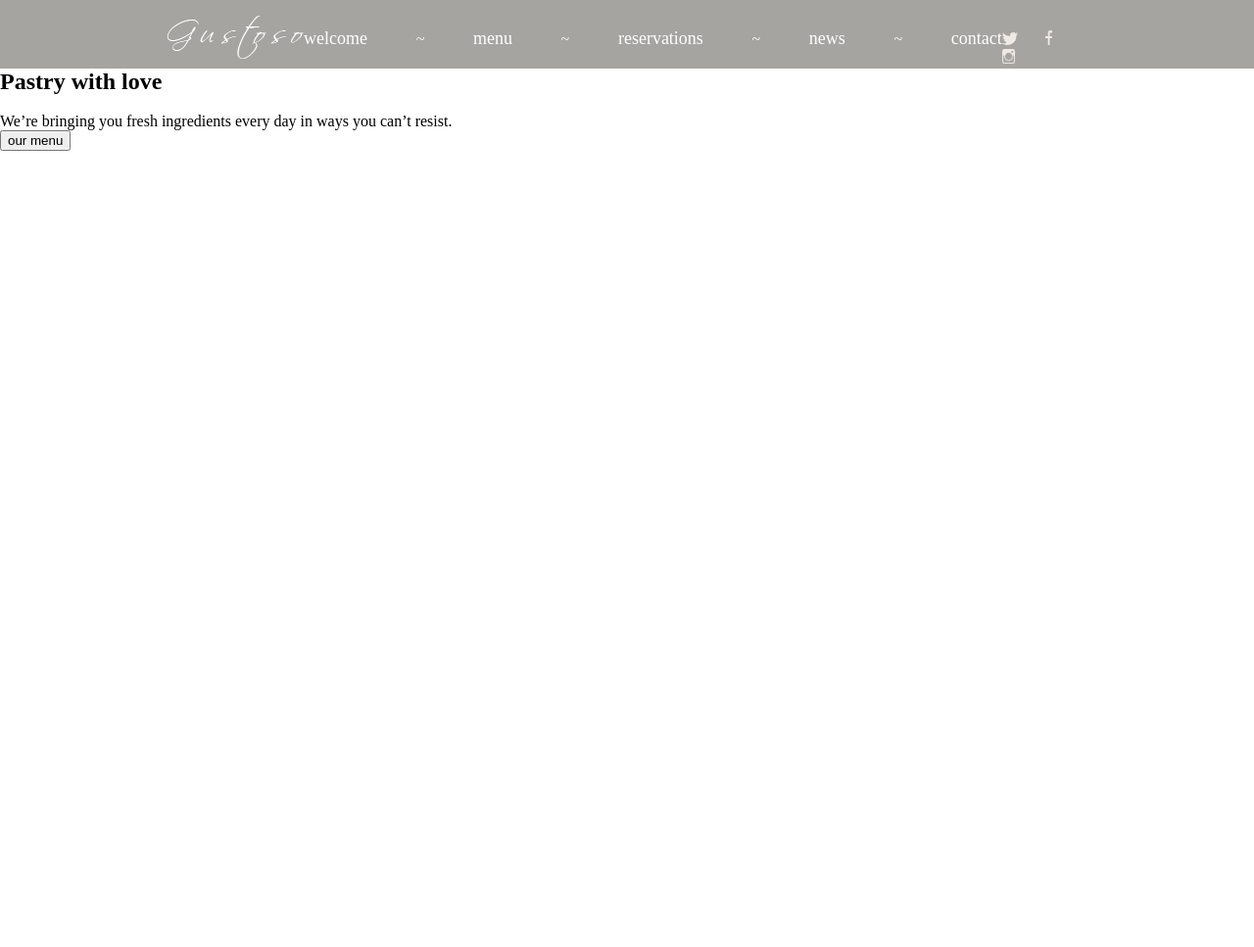
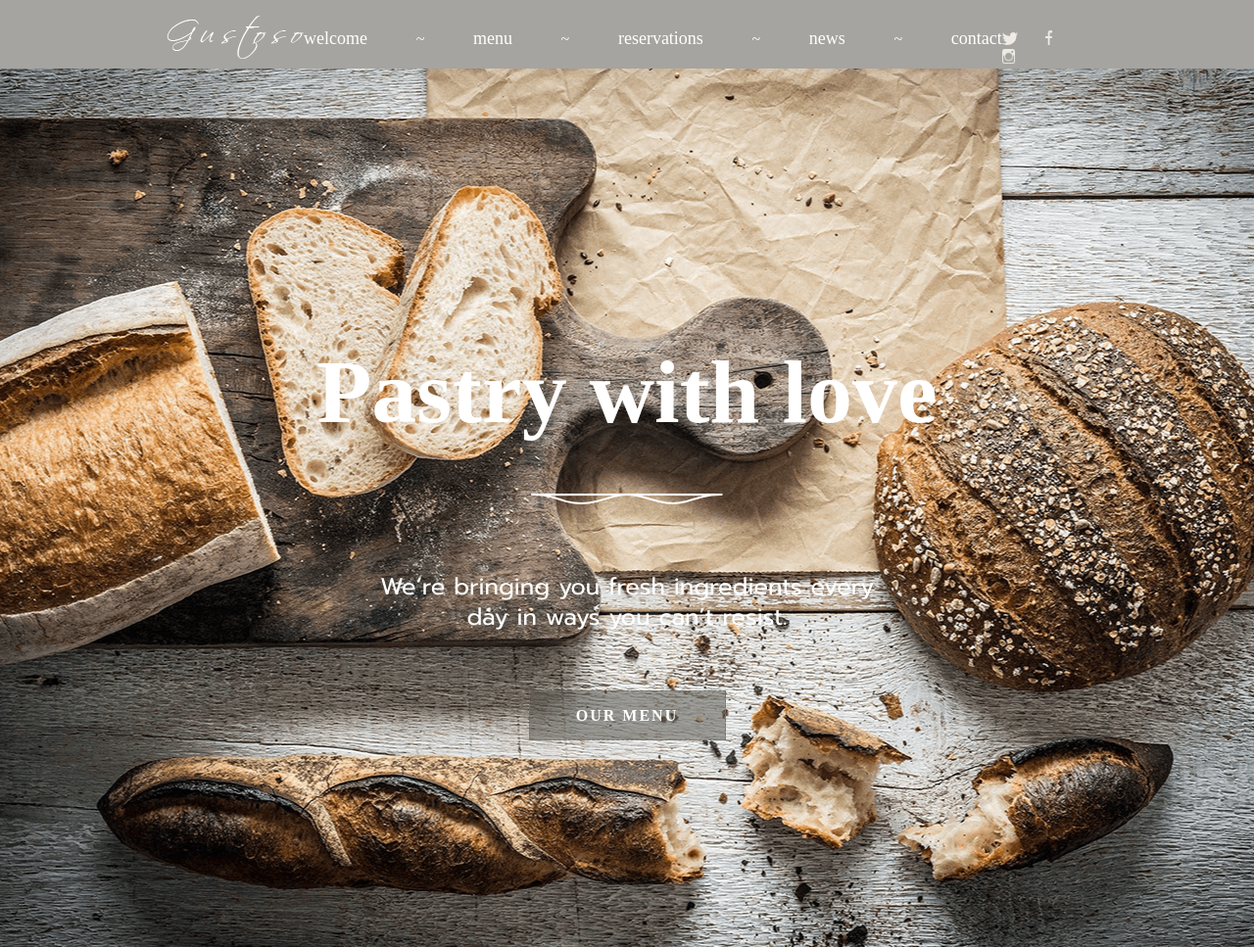
Before and after one commit to ArtemMartynow/bakery, a plain HTML site: page index.html in a window 1280 px wide. Shown: the whole page at 98% size. Before the commit the page ends 800 px from the top, so only its background shows below. Drawn offline with Linux system fonts and the light colour scheme; a web font is replaced by a local one.

Commit message:
add style for home-page

```diff
--- a/index.html
+++ b/index.html
@@ -34,7 +34,7 @@
     </header>
     <div class="home-page">
         <div class="home-page-content">
-            <h2>Pastry with love</h2>
+            <h1>Pastry with love</h1>
             <img src="./images/dashed-line.png" alt="">
             <p>
                 We’re bringing you fresh ingredients every day
--- a/style.css
+++ b/style.css
@@ -64,3 +64,52 @@ header {
     height: 16px;
     width: 14px;
 }
+
+/* home-page */
+
+.home-page {
+    background: url(./images/img.png);
+    background-position: center;
+    padding-top: 284px;
+    padding-bottom: 215px;
+}
+
+.home-page-content {
+    text-align: center;
+}
+
+.home-page-content h1 {
+    font-size: 92px;
+    color: #fff;
+    line-height: 92px;
+    font-weight: bold;
+    padding-bottom: 55px;
+}
+
+.home-page-content p {
+    font-family: 'Prompt', sans-serif;
+    font-size: 24px;
+    font-weight: 400;
+    color: #fff;
+    width: 544px;
+    text-align: center;
+    height: 56px;
+    line-height: 31px;
+    margin: 0 auto;
+    padding: 65px 0;
+}
+
+.home-page-content button {
+    border: 1px solid #79756D;
+    width: 201px;
+    height: 51px;
+    font-size: 16px;
+    font-family: 'Alegreya SC', serif;
+    font-weight: 700;
+    text-transform: uppercase;
+    color: #fff;
+    border-style: dashed;
+    background: RGBA(86, 83, 76, 0.5294117647058824);
+    letter-spacing: 2px;
+    cursor: pointer;
+}
```
